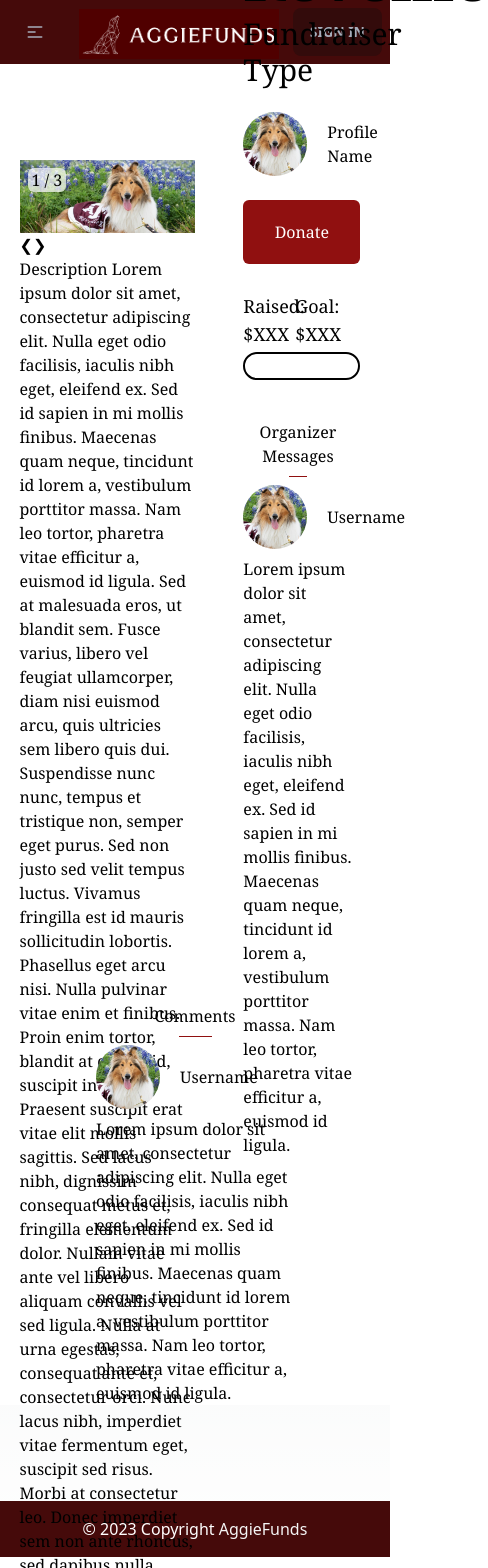
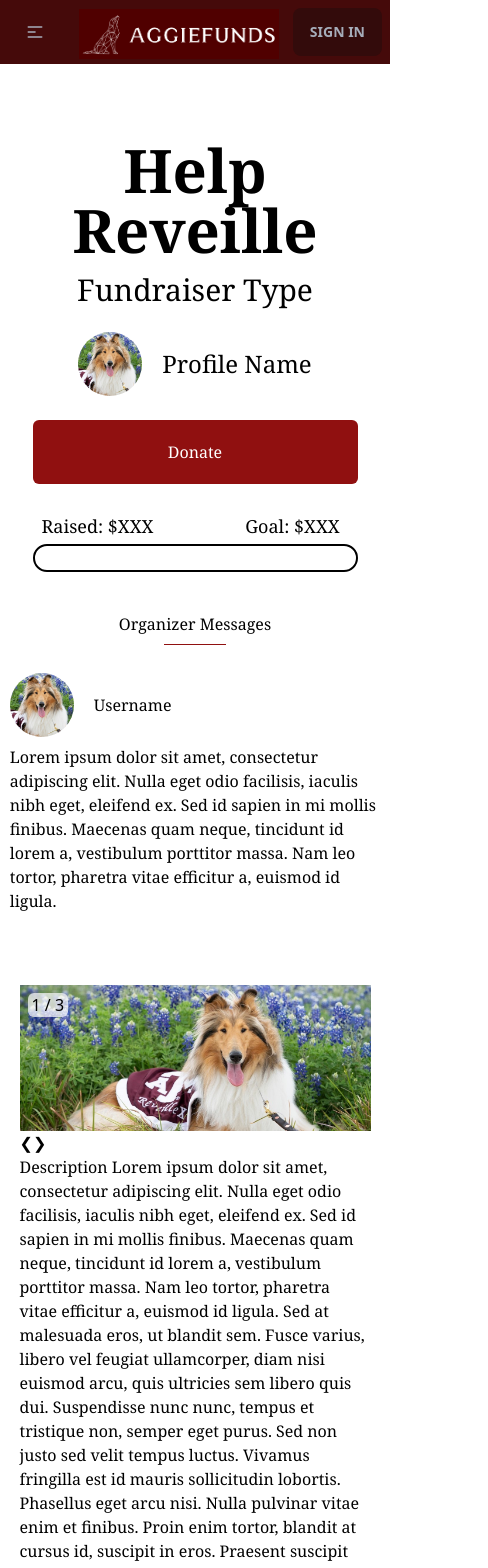
Before and after one commit to aggie-coding-club/CrowdFundingPlatform, a Next.js app in the folder frontend/: page /Campaigns/1 in a window 390 px wide. Shown: the top 1568 px of the page, 488 px wide, since content can reach past the window. Built offline with nearby package versions, Linux system fonts and the light colour scheme.

Commit message:
fixed individual campaign page to be mobile compatible

```diff
--- a/frontend/app/Campaigns/[IndividualCampaign]/Carousel.js
+++ b/frontend/app/Campaigns/[IndividualCampaign]/Carousel.js
@@ -32,7 +32,7 @@
 	}, []);
 
 	return (
-		<div className="self-center">
+		<div className="self-center font-sans">
 			<div className="carousel hidden pt-24">
 				<div className="absolute px-1 mt-2 ml-2 bg-white bg-opacity-70 rounded-md">
 					1 / 3
--- a/frontend/app/Campaigns/[IndividualCampaign]/page.js
+++ b/frontend/app/Campaigns/[IndividualCampaign]/page.js
@@ -22,9 +22,9 @@
 
 
     return (
-        <div>
-            <div className="bg-white text-black h-screen flex flex-row justify-between font-serif">
-                <div className="w-[45%] ml-[5%]">
+        <div className="bg-white font-serif text-black">
+            <div className="h-[100%] md:h-screen flex flex-col md:flex-row justify-between">
+                <div className="md:w-[45%] mx-[5%] -mt-6 md:-mt-0">
                     <div className="flex flex-col items-start">
                         <Carousel />
 
@@ -57,19 +57,19 @@
 
 
 
-                <div className="flex flex-col justify-center w-[40%]">
-                    <div className="w-[100%] ml-[6%]">
+                <div className="order-first md:order-1 flex flex-col justify-center md:w-[40%] md:-mt-[10%]">
+                    <div className="flex flex-col md:ml-[6%]">
                         {
                             useDatabase
                                 ? <p className="text-6xl font-bold pt-16 my-2">{data.name}</p>
-                                : <p className="text-6xl font-bold pt-16 my-2">Help Reveille</p>
+                                : <p className="text-center md:text-left text-6xl font-bold pt-16 my-3">Help Reveille</p>
                         }
                         {
                             useDatabase
                                 ? <p className="mb-6 text-3xl">Fundraiser Type</p>
-                                : <p className="mb-6 text-3xl">Fundraiser Type</p>
+                                : <p className="text-center md:text-left mb-6 text-3xl">Fundraiser Type</p>
                         }
-                        <div className="flex flex-row mb-6">
+                        <div className="text-2xl self-center items-center md:self-start md:text-base flex flex-row mb-6">
                             <img
                                 src="\ReveilleX.jpg"
                                 className="object-cover object-[70%] rounded-full h-16 w-16"
@@ -80,27 +80,27 @@
                                     : <div className="ml-5 self-center">Profile Name</div>
                             }
                         </div>
-                        <button className="mb-6 rounded-md text-white bg-[#901010] w-3/4 h-16">
+                        <button className="mb-6 rounded-md self-center md:self-start text-white bg-[#901010] w-5/6 md:w-3/4 h-16">
                             Donate
                         </button>
 
-                        <div className="flex py-1">
+                        <div className="flex w-[100%] md:w-3/4 self-center self-center py-1">
                             {
                                 useDatabase
                                     ? <p className="w-1/3 text-lg">Raised: ${data.raised}</p>
-                                    : <p className="w-1/3 text-lg">Raised: $XXX</p>
+                                    : <p className="w-1/2 text-center md:text-left text-lg">Raised: $XXX</p>
                             }
                             {
                                 useDatabase
                                     ?  <p className="w-1/2 text-lg">Goal: ${data.target}</p>
-                                    :  <p className="w-1/2 text-lg">Goal: $XXX</p>
+                                    :  <p className="w-1/2  text-center md:text-left text-lg">Goal: $XXX</p>
                             }
                         </div>
-                        <div className="bg-white rounded-full border-black border-2 w-3/4 h-7"></div>
+                        <div className="self-center md:self-start bg-white rounded-full border-black border-2 w-5/6 md:w-3/4 h-7"></div>
 
 
-                        <div className="w-[70%] mt-10">
-                            <div className="flex flex-col mb-2">
+                        <div className="flex flex-col self-center md:self-start w-[95%] md:w-[70%] mt-10">
+                            <div className="flex flex-col mb-7 md:mb-2">
                                 <p className="text-center mb-2">Organizer Messages</p>
                                 <hr className="self-center border-[#901010] border-1 w-1/6" />
                             </div>
@@ -115,7 +115,7 @@
                                         : <p className="ml-5 self-center">Username</p>
                                 }
                             </div>
-                            <p>
+                            <p className="self-center">
                                 Lorem ipsum dolor sit amet, consectetur adipiscing elit. Nulla
                                 eget odio facilisis, iaculis nibh eget, eleifend ex. Sed id sapien
                                 in mi mollis finibus. Maecenas quam neque, tincidunt id lorem a,
@@ -128,10 +128,9 @@
 
             </div>
 
-            <div className="bg-white text-black mb-24 flex flex-row justify-between font-serif">
-
-                <div className="mt-24 mx-24">
-                    <div className="flex flex-col mb-2">
+            <div className="flex flex-col mt-10 md:-mt-28">
+                <div className="w-[95%] self-center mb-16 md:mx-24">
+                    <div className="flex flex-col mb-7 md:mb-2">
                         <p className="text-center mb-2">Comments</p>
                         <hr className="self-center border-[#901010] border-1 w-1/6" />
                     </div>
--- a/frontend/package.json
+++ b/frontend/package.json
@@ -13,7 +13,7 @@
     "@heroicons/react": "^2.0.18",
     "@stripe/react-stripe-js": "^2.3.1",
     "@stripe/stripe-js": "^2.1.11",
-    "@tanstack/react-query": "^5.8.3",
+    "@tanstack/react-query": "^5.8.4",
     "autoprefixer": "10.4.16",
     "axios": "^1.6.1",
     "eslint": "8.50.0",
```
Also changed, not shown: 1 other file (tests, documents, lock files or other folders).
